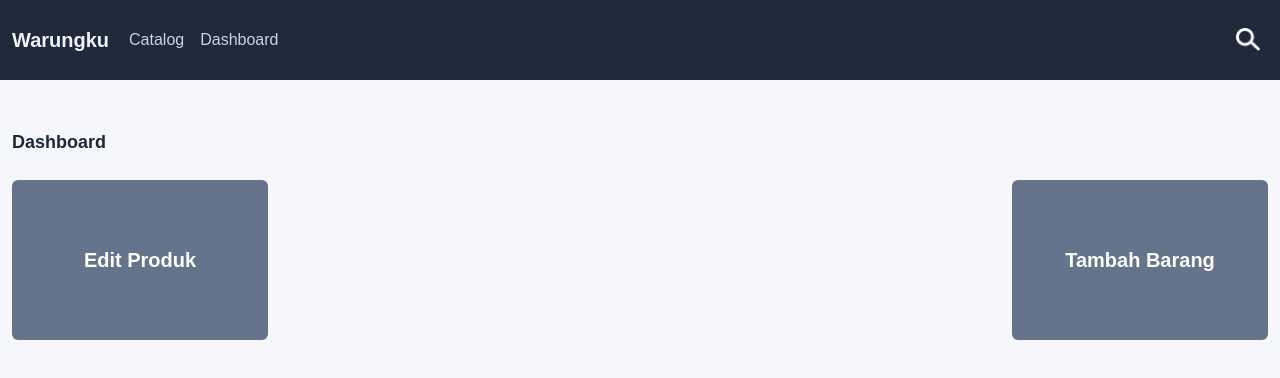
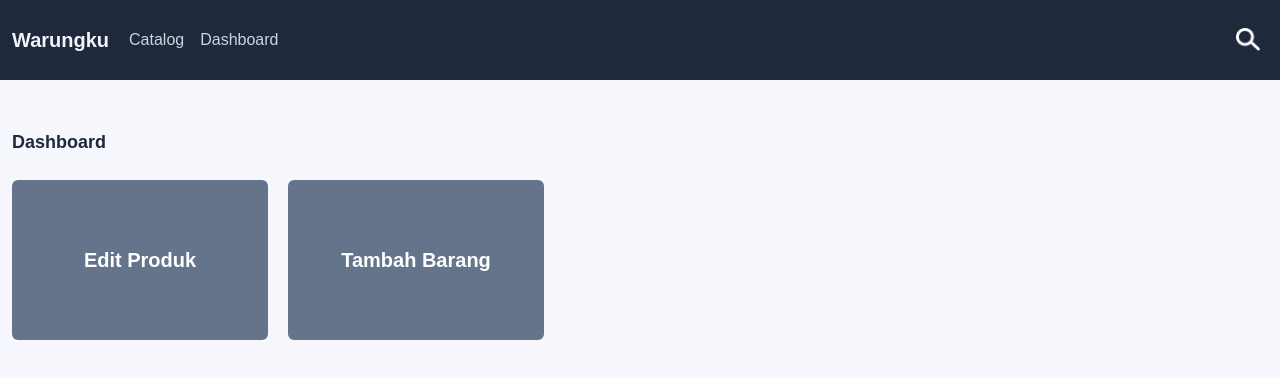
Before and after one commit to mikamada/catalog_product, a React (Create React App) app: page /dashboard in a window 1280 px wide. Shown: the top 378 px of the page. Built offline with nearby package versions, Linux system fonts and the light colour scheme.

Commit message:
feat: install pakage tailwind/form

```diff
--- a/package.json
+++ b/package.json
@@ -4,6 +4,7 @@
   "private": true,
   "dependencies": {
     "@apollo/client": "^3.6.2",
+    "@tailwindcss/forms": "^0.5.1",
     "@testing-library/jest-dom": "^5.16.4",
     "@testing-library/react": "^13.2.0",
     "@testing-library/user-event": "^13.5.0",
--- a/src/pages/Dashboard.jsx
+++ b/src/pages/Dashboard.jsx
@@ -10,7 +10,7 @@ const Dashboard = () => {
 				<div className="text-slate-800 font-semibold text-lg mb-6 mt-12">
 					Dashboard
 				</div>
-				<div className="flex flex-wrap justify-between">
+				<div className="flex flex-wrap gap-5 mobile:justify-center tablet:justify-start">
 					<Link to={'/dashboard/edit-product'}>
 						<div className="w-64 h-40 bg-slate-500 flex items-center justify-center cursor-pointer menu-box rounded-md mb-5">
 							<div className="text-white font-semibold text-xl  ">
```
Also changed, not shown: 1 other file (tests, documents, lock files or other folders).
